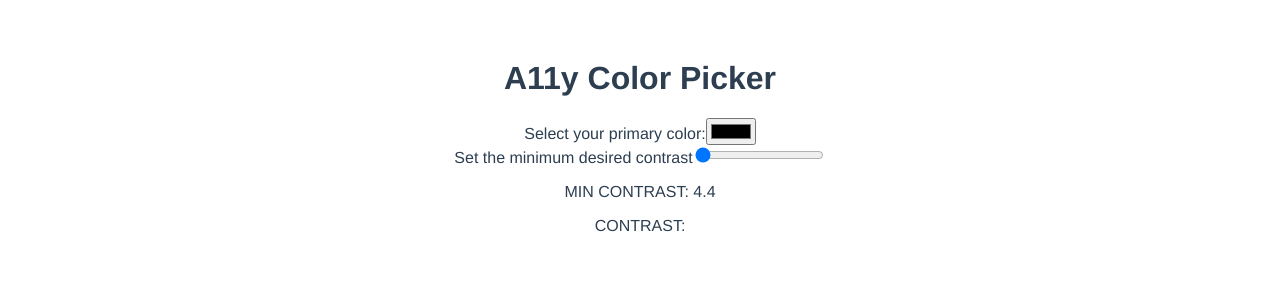
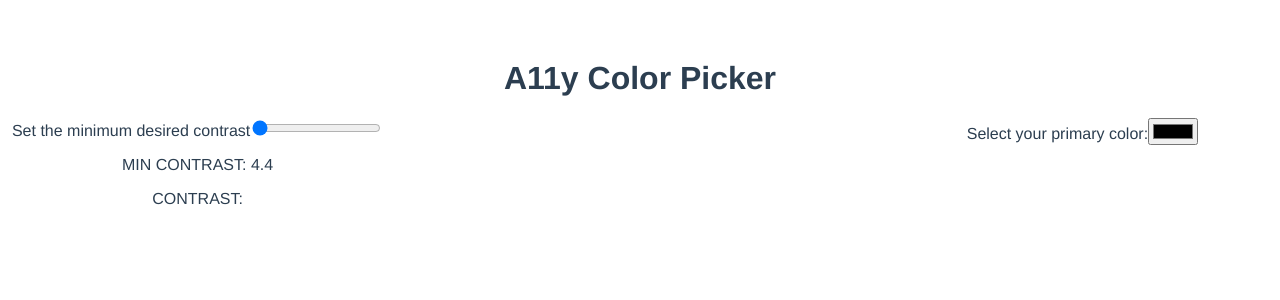
Before and after one commit to drinkingtheink/a11y-color-picker, a Vue app: page / in a window 1280 px wide. Shown: the top 300 px of the page. Built offline with nearby package versions, Linux system fonts and the light colour scheme.

Commit message:
config section

```diff
--- a/src/components/AppStage.vue
+++ b/src/components/AppStage.vue
@@ -1,6 +1,14 @@
 <template>
   <main class="hello">
     <h1>A11y Color Picker</h1>
+
+    <div class="config">
+      <section class="contrast-display">
+        <label for="set-min-contrast">Set the minimum desired contrast</label>
+        <input type="range" id="min-contrast" name="min-contrast" min="4.4" max="16" :value="userMinThresh" @change="updateUserMinThresh" />
+        <p>MIN CONTRAST: {{ userMinThresh }}</p>
+        <p>CONTRAST: {{ contrast }}</p>
+      </section>
 
       <section class="primary-select">
         <label for="primary-color-select">Select your primary color:</label>
@@ -8,16 +16,11 @@
         <p v-if="primary">SELECTED: {{ primary }}</p>
       </section>
 
-    <section class="contrast-display">
-      <label for="set-min-contrast">Set the minimum desired contrast</label>
-      <input type="range" id="min-contrast" name="min-contrast" min="4.4" max="16" :value="userMinThresh" @change="updateUserMinThresh" />
-      <p>MIN CONTRAST: {{ userMinThresh }}</p>
-      <p>CONTRAST: {{ contrast }}</p>
-    </section>
-
       <section v-if="secondary" class="secondary-select">
         <p>SECONDARY: {{ secondary }} <span class="sec-display" :style="`background-color: ${secondary}`" /><button class="smol" @click="secondary = null">Deselect Color</button></p>
       </section>
+
+    </div>
   </main>
   <ColorGen v-if="primary" :selectedColor="primary" @setSecondary="handleSecondaryColorChange" :a11yThresh="a11yThresh" :userMinThresh="userMinThresh" />
 </template>
@@ -81,4 +84,13 @@ a {
   height: 40px;
   display: inline-block;
 }
+
+.config {
+  display: flex;
+  justify-content: space-between;
+}
+
+.config section {
+  width: 30%;
+}
 </style>
```
Lines whose indentation alone changed are shown as unchanged.
